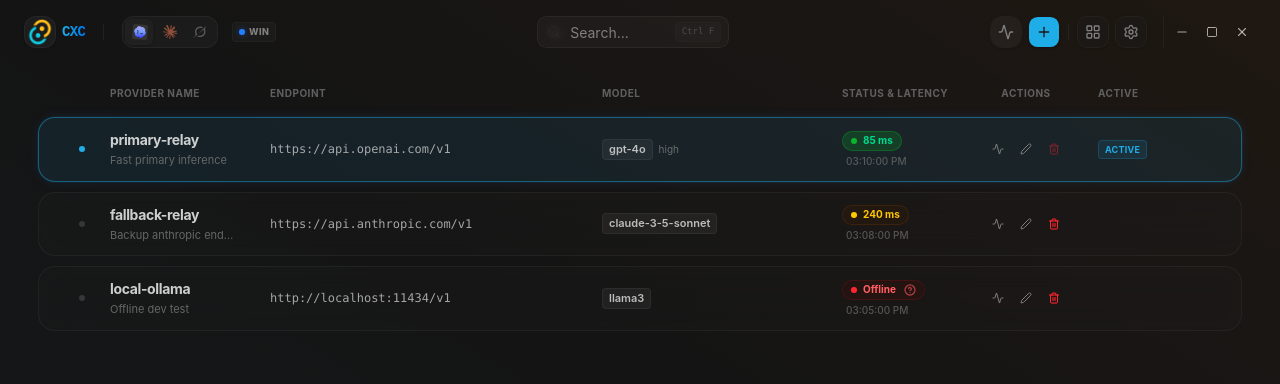
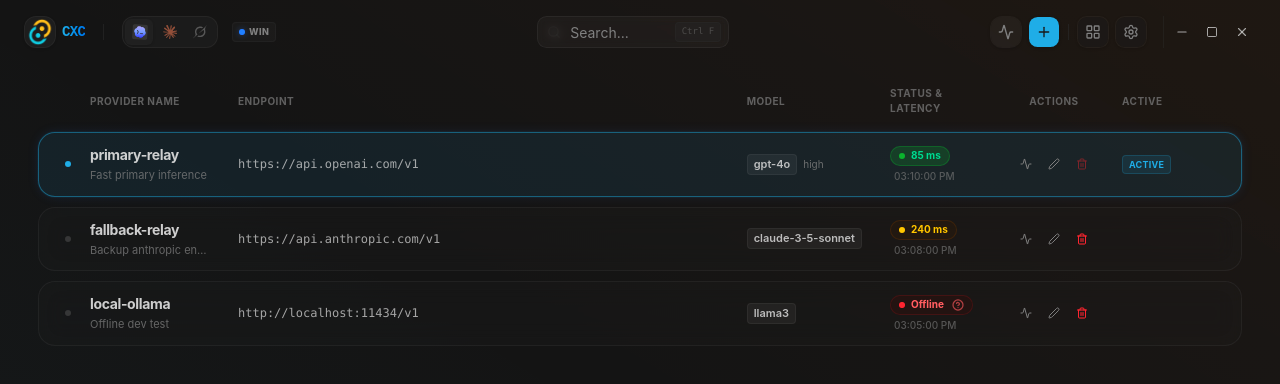
Before and after one commit to zhang3say/cxc, a React (Vite) app in the folder cxc-desktop/: page / in a window 1280 px wide. Shown: the top 384 px of the page. Built offline with nearby package versions, Linux system fonts and the light colour scheme.

Commit message:
fix: 窗口变窄时列表不再出现横向滚动条
列表随窗口变窄。空间不够时先压缩端点地址，再省略过长的模型名；推理档位仍跟在模型名旁边。顶栏搜索框也会跟着让出宽度。

```diff
--- a/cxc-desktop/src/App.tsx
+++ b/cxc-desktop/src/App.tsx
@@ -1925,7 +1925,7 @@ function App() {
         </div>
 
         {/* Center search box (Dynamic wake-up layout with shortcut helper kbd) */}
-        <div className="relative w-40 sm:w-48 focus-within:w-60 transition-all duration-300 mx-4 group">
+        <div className="relative min-w-0 flex-1 max-w-40 sm:max-w-48 focus-within:max-w-60 transition-all duration-300 mx-4 group">
           <Search className="absolute left-2.5 top-1/2 -translate-y-1/2 size-3.5 text-muted-foreground/35 group-focus-within:text-primary transition-colors pointer-events-none" />
           <Input
             ref={searchInputRef}
@@ -2021,7 +2021,7 @@ function App() {
 
       {/* Scroll Wrapper */}
       <div
-        className="flex-1 w-full overflow-y-auto custom-scrollbar"
+        className="flex-1 w-full min-w-0 overflow-x-hidden overflow-y-auto custom-scrollbar"
         onScroll={(e) => setIsScrolled(e.currentTarget.scrollTop > 0)}
       >
         {/* Main Container */}
@@ -2057,14 +2057,15 @@ function App() {
             {filteredProviders.length > 0 ? (
               viewMode === "list" ? (
                 /* Table Database Layout */
-                <div className="overflow-x-auto">
-                  <div className="w-full min-w-[800px] flex flex-col gap-2.5 pb-2.5 px-3.5 sm:grid sm:min-w-[64rem] sm:grid-cols-[1rem_1.5rem_9rem_minmax(8rem,1fr)_minmax(14rem,max-content)_8rem_6rem_7rem_1rem] sm:gap-x-4 sm:gap-y-2.5">
+                <div className="min-w-0">
+                  {/* 端点列先被压到 0，再省略过长的模型名；档位不换行。 */}
+                  <div className="w-full min-w-0 flex flex-col gap-2.5 pb-2.5 px-3.5 sm:grid sm:grid-cols-[0.5rem_1.25rem_8.5rem_minmax(0,1fr)_minmax(0,max-content)_7rem_6rem_6.25rem_0.5rem] sm:gap-x-3 sm:gap-y-2.5">
                     {/* Table Header。模型列与各行共用轨道，按最长的模型名加档位变宽。 */}
                     <div className="hidden sm:grid sm:col-span-full sm:grid-cols-subgrid items-center py-1.5 text-[10px] font-bold text-muted-foreground uppercase tracking-wider opacity-70">
                       <div />
                       <div />
                       <div className="pr-4">{t.providerNameCol}</div>
-                      <div className="min-w-0 pr-4">{t.endpointCol}</div>
+                      <div className="min-w-0 overflow-hidden truncate">{t.endpointCol}</div>
                       <div className="pr-4">{t.modelCol}</div>
                       <div className="pr-4">{t.statusLatencyCol}</div>
                       <div className="text-center pr-4">{t.actionsCol}</div>
@@ -2082,7 +2083,7 @@ function App() {
                       return (
                         <div
                           key={p.name}
-                          className={`col-span-full flex flex-col sm:grid sm:grid-cols-subgrid sm:items-center px-4 py-3 gap-3 sm:px-0 sm:gap-x-4 sm:gap-y-0 rounded-xl border transition-all duration-200 group relative ${
+                          className={`col-span-full flex flex-col sm:grid sm:grid-cols-subgrid sm:items-center px-4 py-3 gap-3 sm:px-0 sm:gap-x-3 sm:gap-y-0 rounded-xl border transition-all duration-200 group relative ${
                             vibeMode === "standard"
                               ? isActive
                                 ? "bg-primary/[0.04] border-primary/55 ring-1 ring-primary/5 shadow-[0_2px_10px_rgba(59,130,246,0.05)]"
@@ -2115,7 +2116,7 @@ function App() {
                           </div>
 
                           {/* Base URL column */}
-                          <div className="flex w-full min-w-0 pr-4 text-xs font-mono text-foreground/70 items-center gap-1.5">
+                          <div className="flex w-full min-w-0 overflow-hidden text-xs font-mono text-foreground/70 items-center gap-1.5">
                             <span className="text-muted-foreground/60 text-[10px] uppercase font-bold tracking-wider sm:hidden">Endpoint:</span>
                             <span
                               onClick={(e) => handleEndpointClick(e, p.base_url)}
@@ -2126,8 +2127,8 @@ function App() {
                             </span>
                           </div>
 
-                          {/* Model column. 与档位并排；列宽随内容增长，档位不压缩模型名。 */}
-                          <div className="w-full min-w-0 sm:max-w-[24rem] pr-4 text-xs flex items-center gap-1.5">
+                          {/* 与档位并排。宽窗口列随内容长到 24rem；窄窗口先省略模型名，档位不压缩。 */}
+                          <div className="w-full min-w-0 sm:max-w-[24rem] overflow-hidden pr-4 text-xs flex items-center gap-1.5">
                             <span className="text-muted-foreground/60 text-[10px] uppercase font-bold tracking-wider sm:hidden">Model:</span>
                             <span
                               onClick={() => handleQuickFetchModels(p)}
@@ -3785,6 +3786,7 @@ function App() {
         /* 10. 主区域在窗口固定高度下的自适应弹性滚动 */
         .vibe-integrated main {
           flex: 1 !important;
+          overflow-x: hidden !important;
           overflow-y: auto !important;
           min-height: 0 !important;
         }
```
